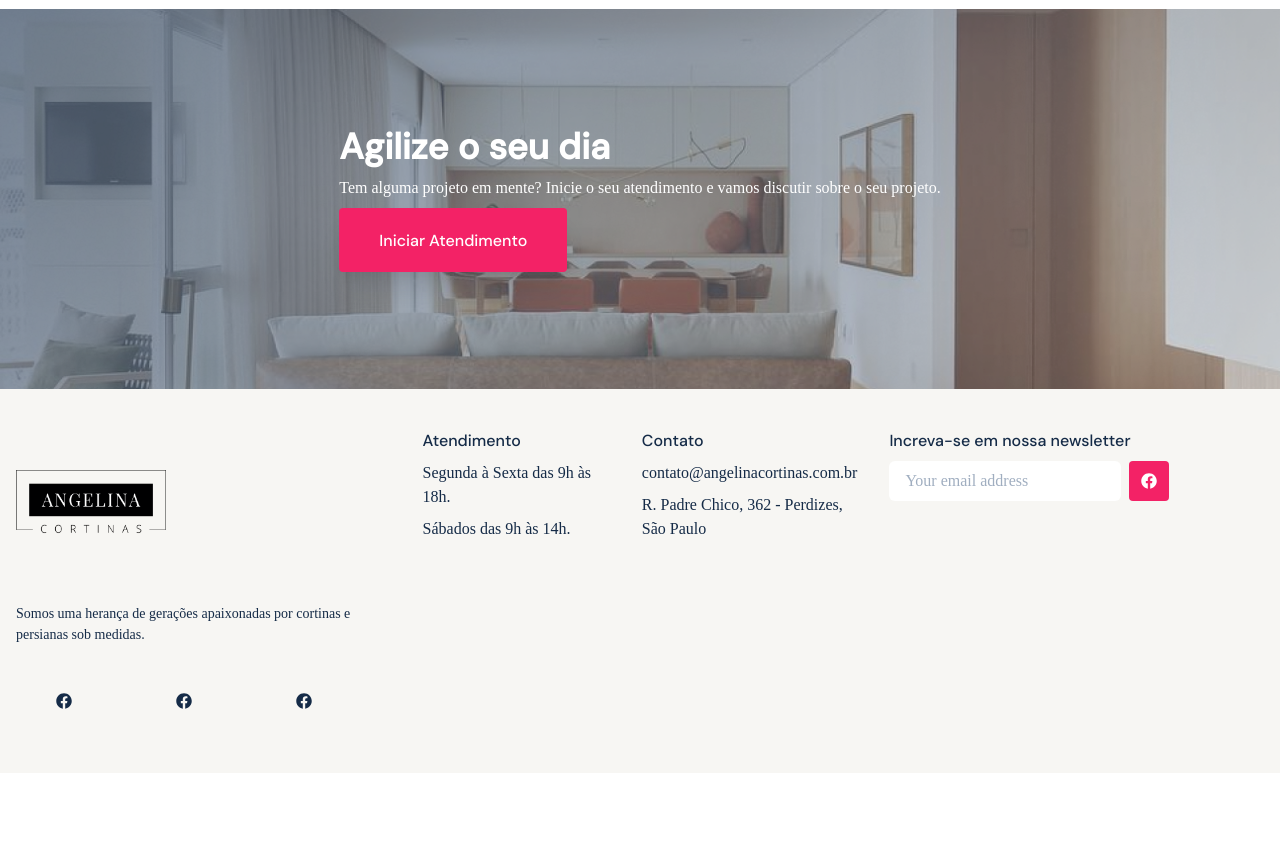
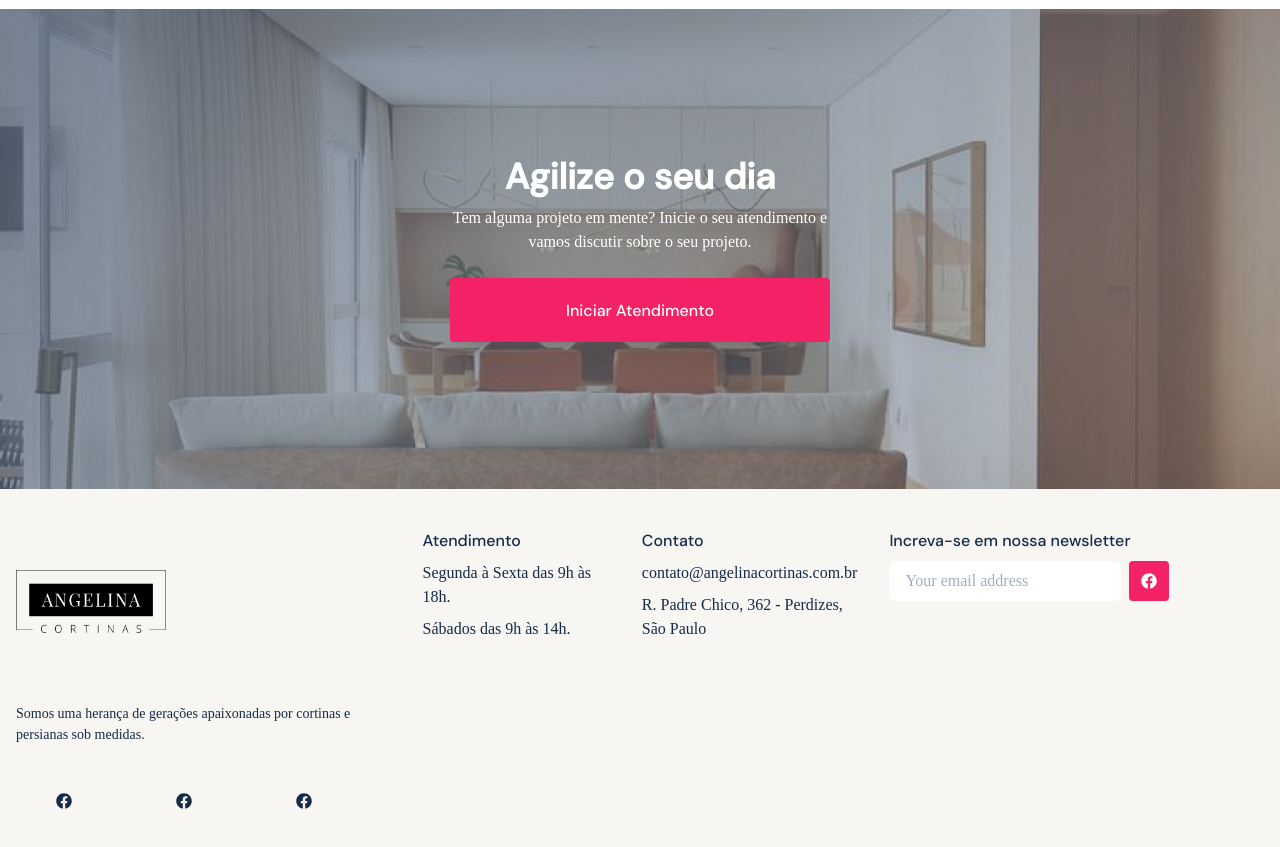
Before and after one commit to hey-doughenrique/ac-chakraUI-angelina-cortinas, a Next.js app: page / in a window 1280 px wide. Shown: the part 3660-4507 px from the top of the page. Before the commit the page ends 4433 px from the top, so only its background shows below. Built offline with nearby package versions, Linux system fonts and the light colour scheme; a web font is replaced by a local one.

Commit message:
cta1 component updated

```diff
--- a/src/components/CallToAction/cta1.tsx
+++ b/src/components/CallToAction/cta1.tsx
@@ -15,30 +15,30 @@ export function CallToActionONE() {
         <Flex
             align="center" mx="auto" flexDirection={["column", "row"]}
             w={'100vw'}
-            h={'380px'}
+            h={'480px'}
             backgroundImage="url('./images/bg-ctaONE.png')"
             backgroundSize={'cover'}
             backgroundPosition={'center center'}
             py={["20", "0"]}>
             <VStack
-                w={'full'}
-                justify={'center'}
+                mx="auto"
+                maxW={["86vw", "1280px"]}
                 px={useBreakpointValue({ base: 4, md: 8 })}
             >
-                <Stack maxW={["100%", "1280px"]} textAlign={["center", "left"]}>
+                <Stack maxW={["100%", "380px"]} textAlign={["center", "center"]}>
                     <Heading
                         color={'white'}>
                         Agilize o seu dia
                     </Heading>
                     <Text
-                        color={'white'}>
+                        color={'white'}
+                        pb="4">
                         Tem alguma projeto em mente? Inicie o seu atendimento e vamos discutir sobre o seu projeto.
                     </Text>
 
-                    <Stack direction={['column', 'row']}>
-                        <ModalButton variantType="solid" buttonText="Iniciar Atendimento" />
+                    <ModalButton displayType="flex" variantType="solid" buttonText="Iniciar Atendimento" />
 
-                    </Stack>
+
                 </Stack>
             </VStack>
         </Flex>
```
